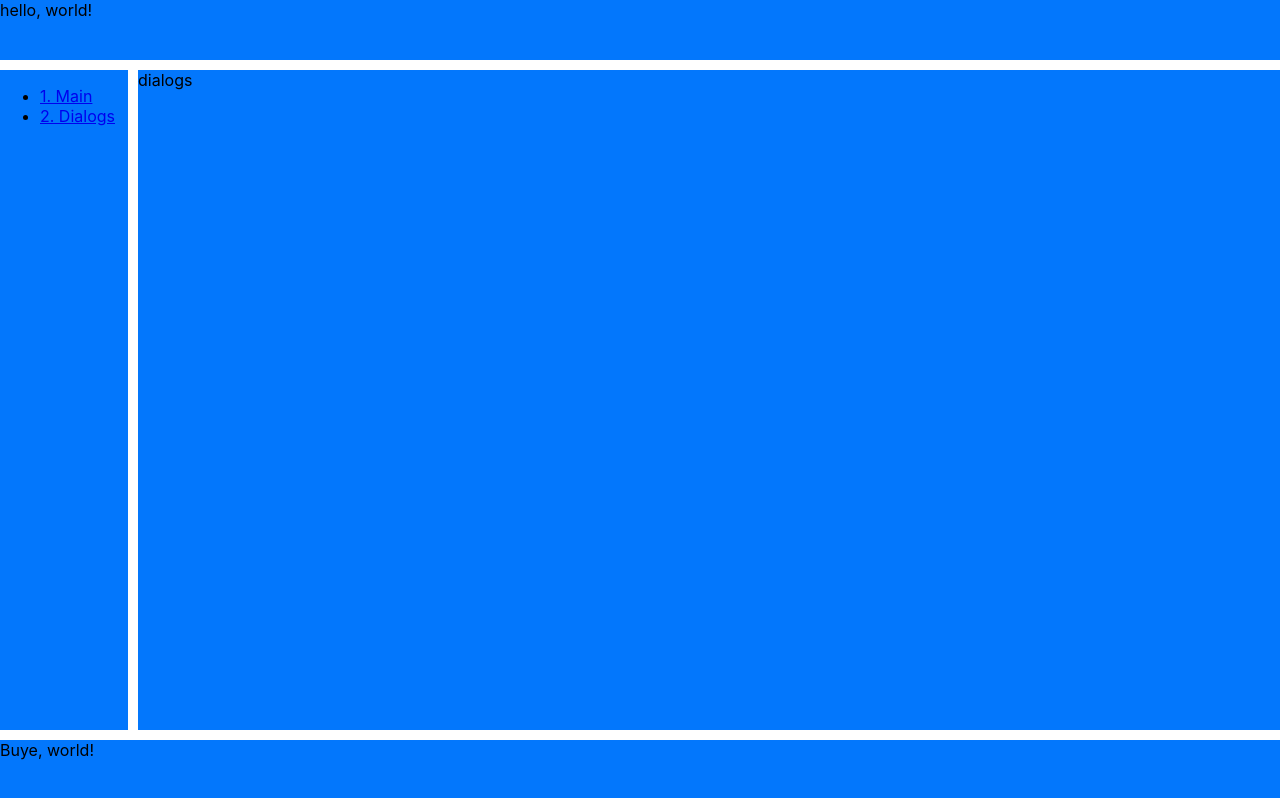
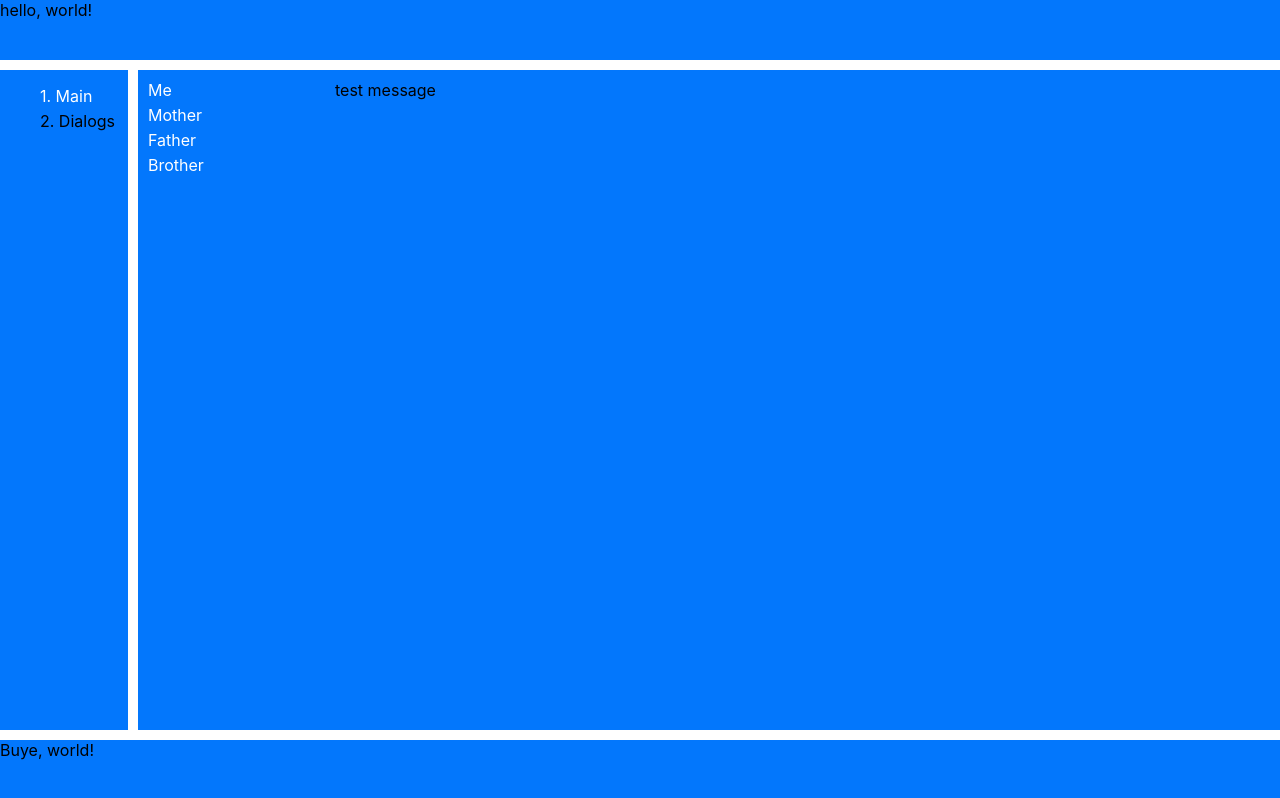
Before and after one commit to jombert-a/samuraiJS_socnet, a React (Create React App) app: page /dialogs in a window 1280 px wide. Built offline with nearby package versions, Linux system fonts and the light colour scheme.

Commit message:
messages and some css

```diff
--- a/src/App.css
+++ b/src/App.css
@@ -11,5 +11,6 @@
   grid-template-columns: 10vw 1fr;
   grid-gap: 10px;
   height: 100vh;
-  margin: 0;
+  margin: 0 auto;
+  max-width: 1340px;
 }
--- a/src/components/Content/Content.module.css
+++ b/src/components/Content/Content.module.css
@@ -1,4 +1,5 @@
 .content {
     grid-area: content;
     background-color: var(--main-col);
+    padding: 10px;
   }
--- /dev/null
+++ b/src/components/Content/Dialogs/Dialog/Dialog.jsx
@@ -0,0 +1,14 @@
+import { NavLink } from 'react-router-dom';
+import s from './Dialog.module.css'
+function Dialog(props) {
+    let path = '/dialogs/' + props.id;
+    return (
+        <div className={s.dialog}>
+            <div>
+                <NavLink to={path} activeClassName={s.active}>{props.name}</NavLink>
+            </div>
+        </div>
+    );
+}
+
+export default Dialog;
--- /dev/null
+++ b/src/components/Content/Dialogs/Dialog/Dialog.module.css
@@ -0,0 +1,14 @@
+.dialog {
+    margin-bottom: 5px;
+}
+
+.dialog a {
+    color: #fff;
+    text-decoration: none;
+}
+.dialog a.active {
+    color: #000;
+}
+.dialog a:hover {
+    opacity: 0.5;
+}
--- a/src/components/Content/Dialogs/Dialogs.jsx
+++ b/src/components/Content/Dialogs/Dialogs.jsx
@@ -1,8 +1,18 @@
+import Dialog from './Dialog/Dialog'
 import s from './Dialogs.module.css'
+import Messages from './Messages/Messages'
 function Dialogs() {
     return (
-        <div className={s.dialogs}>
-            dialogs
+        <div className={s.dialogsWrapper}>
+            <div className={s.dialogs}>
+                <Dialog name='Me' id='0' />
+                <Dialog name='Mother' id='1' />
+                <Dialog name='Father' id='2' />
+                <Dialog name='Brother' id='3' />
+            </div>
+            <div className={s.messages}>
+                <Messages />
+            </div>
         </div>
     );
 }
--- a/src/components/Content/Dialogs/Dialogs.module.css
+++ b/src/components/Content/Dialogs/Dialogs.module.css
@@ -0,0 +1,4 @@
+.dialogsWrapper {
+    display: grid;
+    grid-template-columns: 2fr 10fr;
+}
--- /dev/null
+++ b/src/components/Content/Dialogs/Messages/Messages.jsx
@@ -0,0 +1,12 @@
+import { NavLink } from 'react-router-dom';
+import s from './Messages.module.css'
+function Messages(props) {
+    let path = '/dialogs/' + props.id;
+    return (
+        <div className={s.messages}>
+            test message
+        </div>
+    );
+}
+
+export default Messages;
--- a/src/components/Content/Profile/Profile.jsx
+++ b/src/components/Content/Profile/Profile.jsx
@@ -1,14 +1,14 @@
 import s from './Profile.module.css'
 import Posts from './Posts/Posts'
-function Profile() {
+function Profile(props) {
     return (
         <div className={s.profile}>
             <img src='https://cdn4.iconfinder.com/data/icons/education-circular-1-1/96/40-512.png' />
-            <span>name lastname</span>
+            <span>{props.name}</span>
             <div>
-                <p>date of birthday</p>
-                <p>male/female</p>
-                <p>status</p>
+                <p>{props.birthday}</p>
+                <p>{props.sex}</p>
+                <p>{props.status}</p>
                 <Posts/>
             </div>
         </div>
--- a/src/components/NavBar/NavBar.jsx
+++ b/src/components/NavBar/NavBar.jsx
@@ -6,10 +6,10 @@ function NavBar() {
         <div className={s.navbar}>
             <ul>
                 <li>
-                    <NavLink to='/profile'>1. Main</NavLink>
+                    <NavLink to='/profile' activeClassName={s.active}>1. Main</NavLink>
               </li>
                 <li>
-                    <NavLink to='/dialogs'>2. Dialogs</NavLink>
+                    <NavLink to='/dialogs' activeClassName={s.active}>2. Dialogs</NavLink>
               </li>
             </ul>
         </div>
--- a/src/components/NavBar/NavBar.module.css
+++ b/src/components/NavBar/NavBar.module.css
@@ -2,3 +2,17 @@
     grid-area: navbar;
     background-color: var(--main-col);
 }
+.navbar ul li {
+    list-style-type: none;
+    margin-bottom: 5px;
+}
+.navbar ul li a{
+    color: #fff;
+    text-decoration: none;
+}
+.navbar ul li a:hover {
+    opacity: 0.5;
+}
+.navbar ul li a.active {
+    color: #000;
+}
```
Also changed, not shown: src/components/Content/Dialogs/Messages/Messages.module.css (added).
